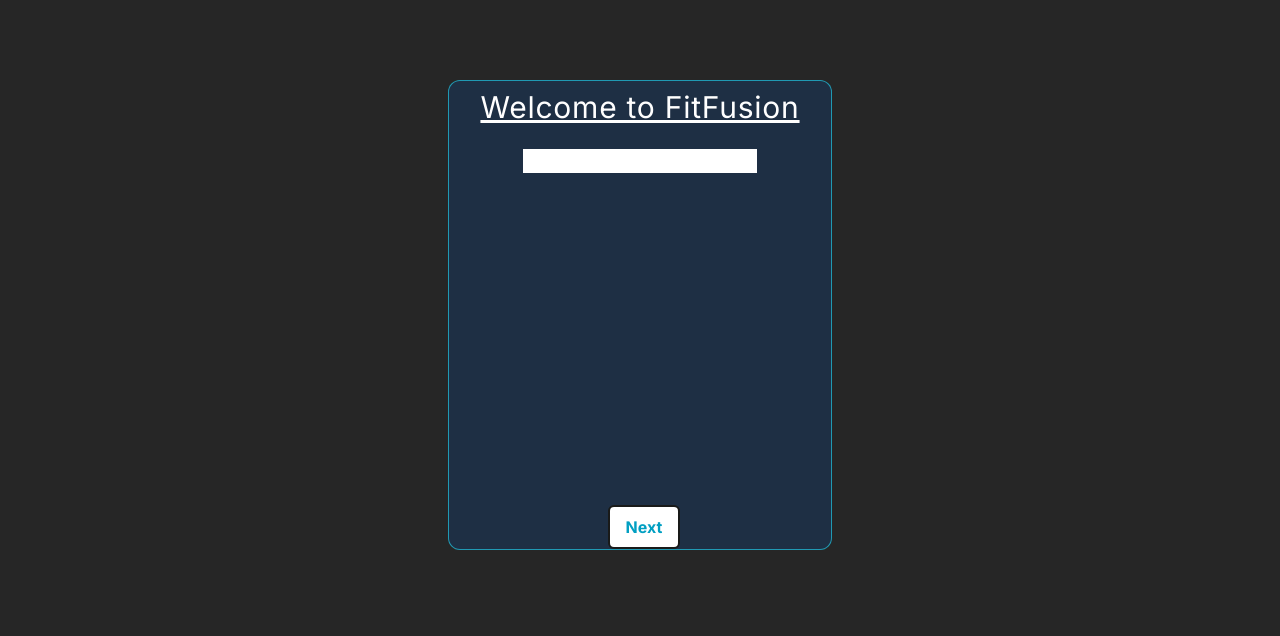
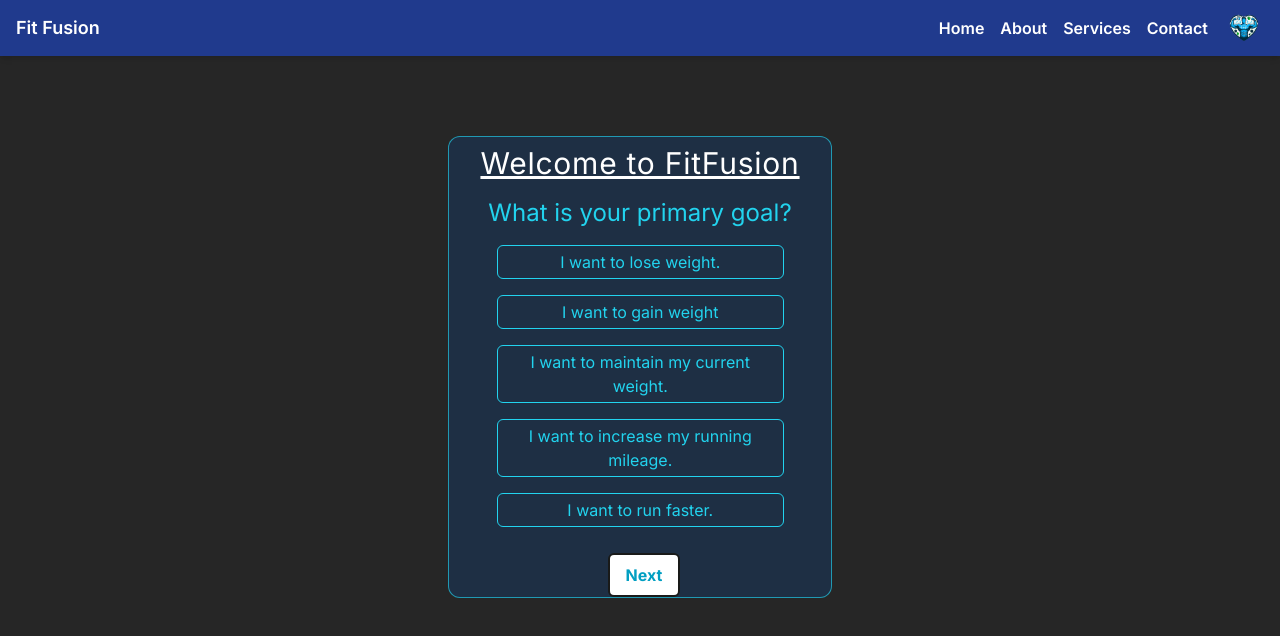
Before and after one commit to Syntax-Samurais/Website, a Next.js app: page /SignUp in a window 1280 px wide. Both pictures are taken after a click on the button "Next". Shown: the top 636 px of the page. Built offline with nearby package versions, Linux system fonts and the light colour scheme.

Commit message:
can sign up and set goal for weekly mileage

```diff
--- a/src/app/SignUp/page.js
+++ b/src/app/SignUp/page.js
@@ -1,6 +1,9 @@
 "use client";
 import React, { useState } from "react";
 import { useRouter } from "next/navigation";
+import axios from "axios";
+import Header from "../_components/_header";
+
 const goals = [
   { text: "I want to lose weight.", value: "loseWeight", id: 1 },
   { text: "I want to gain weight", value: "gainWeight", id: 2 },
@@ -31,6 +34,7 @@
             onClick={() => {
               props.setGoal(goal.value);
               setGoal_ChangeStyle(goal);
+              props.setInput(goal.value);
             }}
           >
             {goal.text}
@@ -60,11 +64,15 @@
       break;
   }
 
+  const input = (e) => {
+    props.setInput(e.target.value);
+    props.setBefore(e.target.value);
+  };
   return (
     <>
       <div className="h-custom text-customLightBlue">
         <h1 className="mb-4 mt-6 text-lg">{question}</h1>
-        <input className="text-black" type="text" required></input>
+        <input className="text-black" type="text" onChange={input}></input>
       </div>
     </>
   );
@@ -89,17 +97,32 @@
       break;
   }
 
+  const input = (e) => {
+    props.setInput(e.target.value);
+    props.setAfter(e.target.value);
+  };
   return (
     <>
       <div className="h-custom text-customLightBlue">
         <h1 className="mb-4 mt-6">{question}</h1>
-        <input className="text-black" type="text" required></input>
+        <input className="text-black" type="text" onChange={input}></input>
       </div>
     </>
   );
 };
 
 const ScreenFour = (props) => {
+  const createUsername = (e) => {
+    props.username(e.target.value);
+  };
+
+  const createPassword = (e) => {
+    props.password(e.target.value);
+  };
+
+  const confirmPassword = (e) => {
+    props.confirmPassword(e.target.value);
+  };
   return (
     <>
       <div className="h-custom text-customLightBlue">
@@ -112,11 +135,23 @@
         </h2>
         <form>
           <label>Username:</label>
-          <input className="text-black mt-8" type="text" required></input>
+          <input
+            className="text-black mt-8"
+            type="text"
+            onChange={createUsername}
+          ></input>
           <label>Password:</label>
-          <input className="text-black mt-10" type="text" required></input>
+          <input
+            className="text-black mt-10"
+            type="password"
+            onChange={createPassword}
+          ></input>
           <label className="relative top-7">Confirm Password:</label>
-          <input className="text-black mt-8" type="text" required></input>
+          <input
+            className="text-black mt-8"
+            type="password"
+            onChange={confirmPassword}
+          ></input>
         </form>
       </div>
     </>
@@ -127,16 +162,67 @@
   const router = useRouter();
   const [currentScreen, setCurrentScreen] = useState(1);
   const [currentGoal, setCurrentGoal] = useState("");
-  // console.log(currentGoal)
+  const [input, setInput] = useState("");
+  const [before, setBefore] = useState("");
+  const [after, setAfter] = useState("");
+  const [username, setUsername] = useState("");
+  const [password, setPassword] = useState("");
+  const [confirmPassword, setConfirmPassword] = useState("");
+  console.log(currentGoal, before, after, username, password, confirmPassword);
+  console.log();
   // 3: <ScreenThree goal={currentGoal} next={setCurrentScreen(currentScreen+1)}/>
   let screens = {
-    1: <ScreenOne setGoal={setCurrentGoal} />,
-    2: <ScreenTwo goal={currentGoal} />,
-    3: <ScreenThree goal={currentGoal} next={setCurrentScreen} />,
-    4: <ScreenFour />,
+    1: <ScreenOne setGoal={setCurrentGoal} setInput={setInput} />,
+    2: (
+      <ScreenTwo goal={currentGoal} setInput={setInput} setBefore={setBefore} />
+    ),
+    3: (
+      <ScreenThree
+        goal={currentGoal}
+        next={setCurrentScreen}
+        setInput={setInput}
+        setAfter={setAfter}
+      />
+    ),
+    4: (
+      <ScreenFour
+        setInput={setInput}
+        username={setUsername}
+        password={setPassword}
+        confirmPassword={setConfirmPassword}
+      />
+    ),
   };
+
+  function signUp() {
+    if (password !== confirmPassword || password == "" || username == "") {
+      alert("Passwords do not match or make sure to fill out all fields");
+    } else {
+      if (currentGoal === "sameWeight") {
+        setAfter(before);
+      }
+      axios
+        .post("/api/SignUp", {
+          username: username,
+          password: password,
+          goal: currentGoal,
+          before: before,
+          after: after,
+        })
+        .then((response) => {
+          console.log(response);
+          router.push("/");
+        })
+        .catch((error) => {
+          console.log(error);
+        });
+      // router.push("/")}
+    }
+  }
+
   return (
     <>
+      <Header />
       <div className="h-custom">
         <div className="m-auto mt-20 w-96 border border-customLightBlue border-opacity-65 rounded-xl bg-customBlue text-center">
           <h2 className="text-white my-2 text-3xl tracking-wide underline">
@@ -146,7 +232,12 @@
           {(currentScreen === 2) & (currentGoal === "sameWeight") ? (
             <button
               className="mt-4 bg-white border-customDarkGray border-2 text-customLightDarkBlue font-bold px-4 py-2 rounded-md ml-2 hover:bg-customLightBlue hover:text-white"
-              onClick={() => setCurrentScreen(currentScreen + 2)}
+              onClick={() => {
+                if (input !== "") {
+                  setCurrentScreen(currentScreen + 2);
+                  setInput("");
+                }
+              }}
             >
               Next
             </button>
@@ -155,14 +246,19 @@
               {currentScreen === 4 ? (
                 <button
                   className="mt-4 bg-white border-customDarkGray border-2 text-customLightDarkBlue font-bold px-4 py-2 rounded-md ml-2 hover:bg-customLightBlue hover:text-white"
-                  onClick={() => router.push("/")}
+                  onClick={signUp}
                 >
                   Sign Up!
                 </button>
               ) : (
                 <button
                   className="mt-4 bg-white border-customDarkGray border-2 text-customLightDarkBlue font-bold px-4 py-2 rounded-md ml-2 hover:bg-customLightBlue hover:text-white"
-                  onClick={() => setCurrentScreen(currentScreen + 1)}
+                  onClick={() => {
+                    if (input !== "") {
+                      setCurrentScreen(currentScreen + 1);
+                      setInput("");
+                    }
+                  }}
                 >
                   Next
                 </button>
--- /dev/null
+++ b/src/app/api/SignUp/route.js
@@ -0,0 +1,25 @@
+import { getPsql } from "../../db.js";
+
+export async function POST(request, response) {
+  let psql = await getPsql();
+
+  //based on what the goal is, we will insert the data into the database
+  const { goal, before, after, username, password } = await request.json();
+  console.log(username, password);
+  let results = await psql.query(
+    "Insert into users (username, password) values ($1, crypt($2, gen_salt('bf'))) returning id;",
+    [username, password],
+  );
+  console.log(results.rows[0].id);
+  let id = results.rows[0].id;
+  if (goal === "mileage") {
+    await psql.query(
+      "Insert into goals (user_id, initial_weekly_miles, goal_weekly_miles) values ($1, $2, $3);",
+      [id, before, after],
+    );
+  }
+
+  return new Response("user successfully added", {
+    contentType: "application/json",
+  });
+}
--- a/src/app/page.js
+++ b/src/app/page.js
@@ -2,7 +2,8 @@
 
 import Head from "next/head";
 import { useState } from "react";
-import LoginModal from "./_modals/LoginModal";
+import LoginModal from "./_components/_modals/LoginModal";
+import Header from "./_components/_header";
 // import SignUpModal from "./_modals/SignUpModal";
 // import SignUpPage from "./_SignUp/SignUpPage"
 import { useRouter } from "next/navigation";
```
